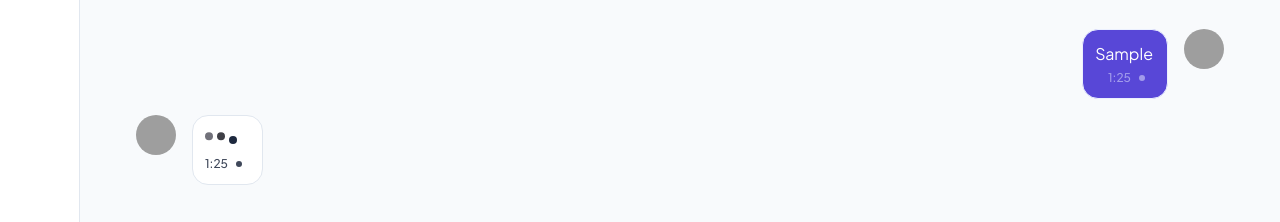
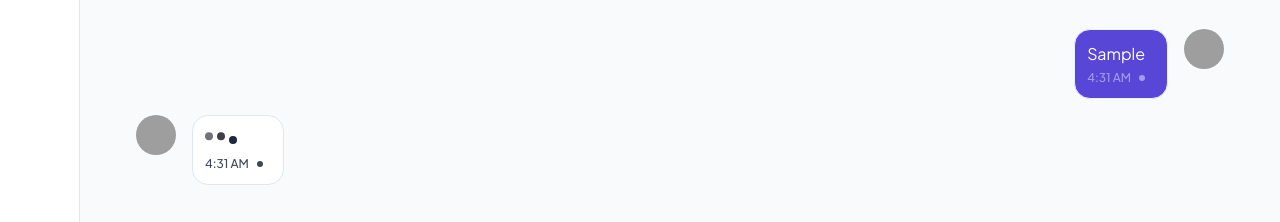
Before and after one commit to AJ1732/hng-12--stage-3, a Next.js app: page / in a window 1280 px wide. Both pictures are taken after typing "Sample" into the empty fields and a click on the button "Send". Shown: the part 326-548 px from the top of the page. Built offline with nearby package versions, Linux system fonts and the light colour scheme; grey boxes are pictures that could not be loaded.

Commit message:
chore: update timestamp

```diff
--- a/src/components/custom/ChatHistory/index.tsx
+++ b/src/components/custom/ChatHistory/index.tsx
@@ -22,6 +22,7 @@ const ChatHistory = () => {
           <TextBubble
             key={msg.id}
             direction={msg.sender === "user" ? "right" : "left"}
+            timestamp={msg.timestamp}
           >
             {msg.sender === "ai" && msg.loading ? <ChatLoading /> : msg.text}
           </TextBubble>
--- a/src/components/custom/TextBubble/index.tsx
+++ b/src/components/custom/TextBubble/index.tsx
@@ -4,13 +4,26 @@ import { cn } from "@/lib/utils";
 interface TextBubbleProps {
   children: React.ReactNode;
   direction?: "left" | "right";
+  timestamp?: number;
 }
 
 const TextBubble: React.FC<TextBubbleProps> = ({
   children,
   direction = "right",
+  timestamp,
 }) => {
   const right = direction === "right";
+
+  const formatTime = (timestamp?: number) => {
+    if (!timestamp) return "";
+
+    const date = new Date(timestamp);
+    return date.toLocaleTimeString('en-US', {
+      hour: 'numeric',
+      minute: '2-digit',
+      hour12: true
+    });
+  };
 
   return (
     <article
@@ -37,7 +50,7 @@ const TextBubble: React.FC<TextBubbleProps> = ({
             right && "text-accent/50",
           )}
         >
-          1:25{" "}
+          {formatTime(timestamp)}{" "}
           <span
             className={cn(
               "inline-block size-1.5 rounded-full bg-foreground-op",
```
